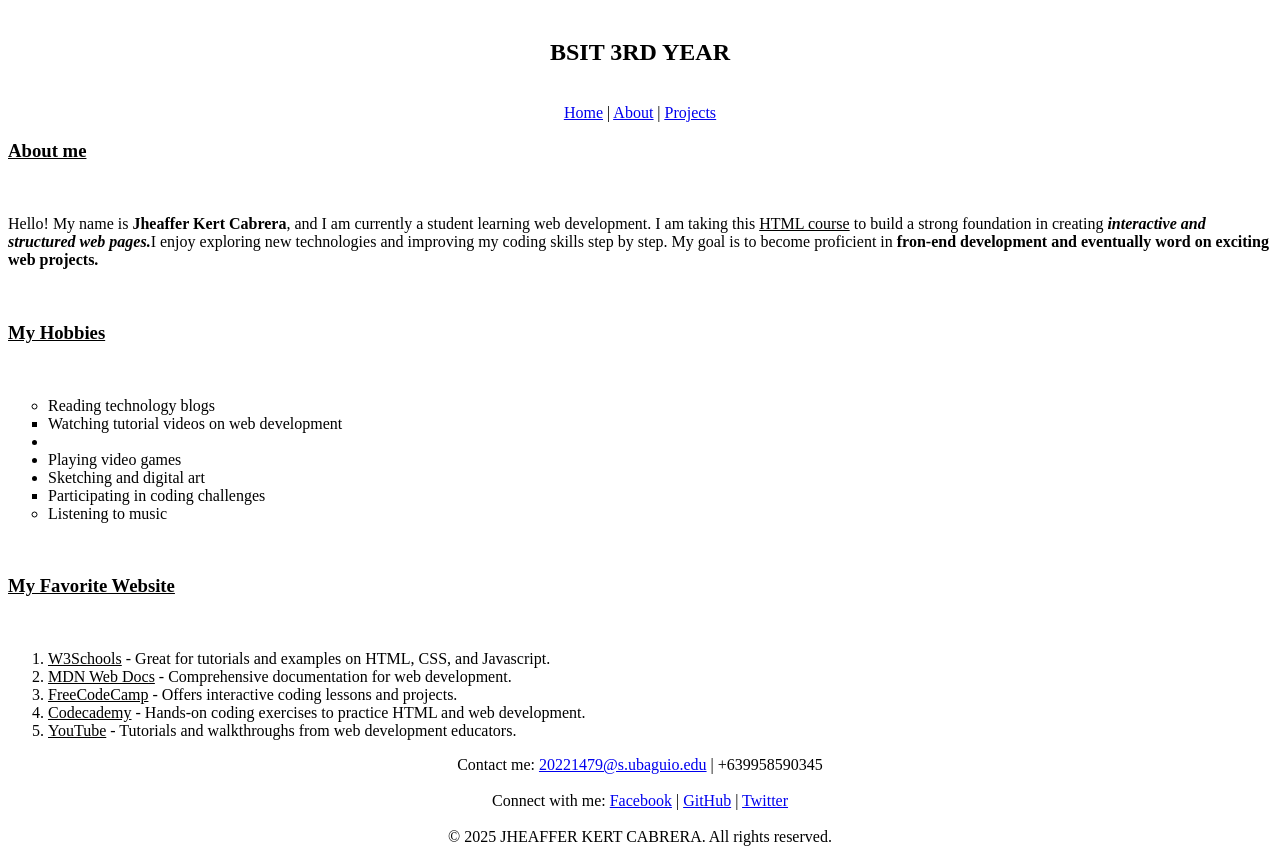
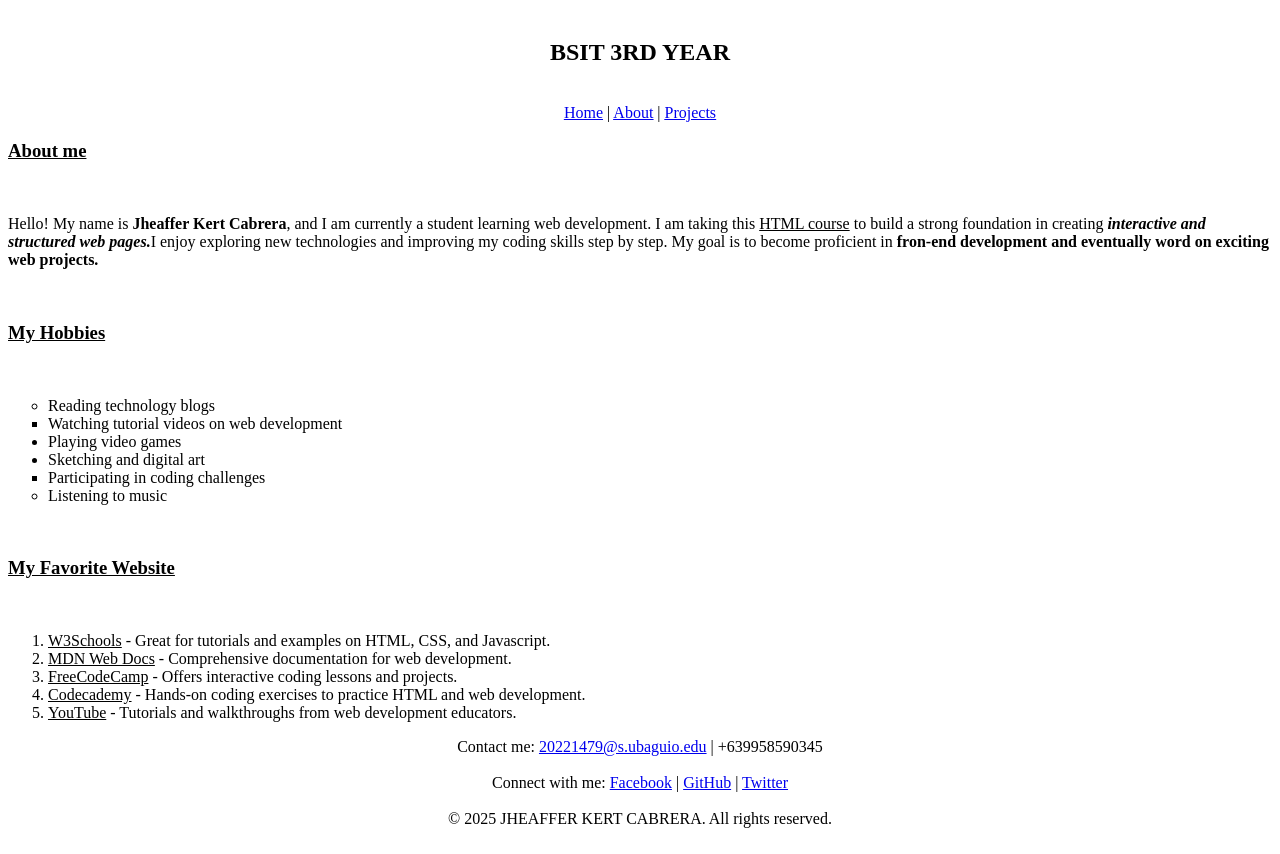
Before and after one commit to jheaffer/EXAM, a plain HTML site: page index.html in a window 1280 px wide. Shown: the part 211-1065 px from the top of the page. Drawn offline with Linux system fonts and the light colour scheme.

Commit message:
Update index.html

```diff
--- a/index.html
+++ b/index.html
@@ -9,13 +9,13 @@
     <center>
     <img src="https://raw.githubusercontent.com/jheaffer/EXAM/refs/heads/main/ME.JPG" alt="MY IMG" height="120px" width="120px">
     <h1>CABRERA, JHEAFFER KERT</h1><br>
-    <h2>BSIT 3RD YEAR</h3><br>
+    <h2>BSIT 3RD YEAR</h2><br>
 
         <a href="index.html"><u>Home</u></a> | <a href="#aboutme"><u>About</u></a> | <a href="projects.html"><u>Projects</u></a>
 
     </center>
 
-    <u><h3><a aboutme = "aboutme">About me</h3></u><br>
+    <u><h3><a id="aboutme">About me</h3></u><br>
 
     <p>Hello! My name is <b>Jheaffer Kert Cabrera</b>, and I am currently a student learning web development. I am taking this <u>HTML course</u> to build a strong
     foundation in creating <b><i>interactive and structured web pages.</i></b>I enjoy exploring new technologies and improving my coding skills step by step. My goal
@@ -25,7 +25,7 @@
     <ul>
         <li type = "circle">Reading technology blogs</li>
         <li type = "square">Watching tutorial videos on web development</li>
-        <li type = "disc"><li>Playing video games</li>
+        <li type = "disc">Playing video games</li>
         <li>Sketching and digital art</li>
         <li type = "square">Participating in coding challenges</li>
         <li type = "circle">Listening to music</li>
```
